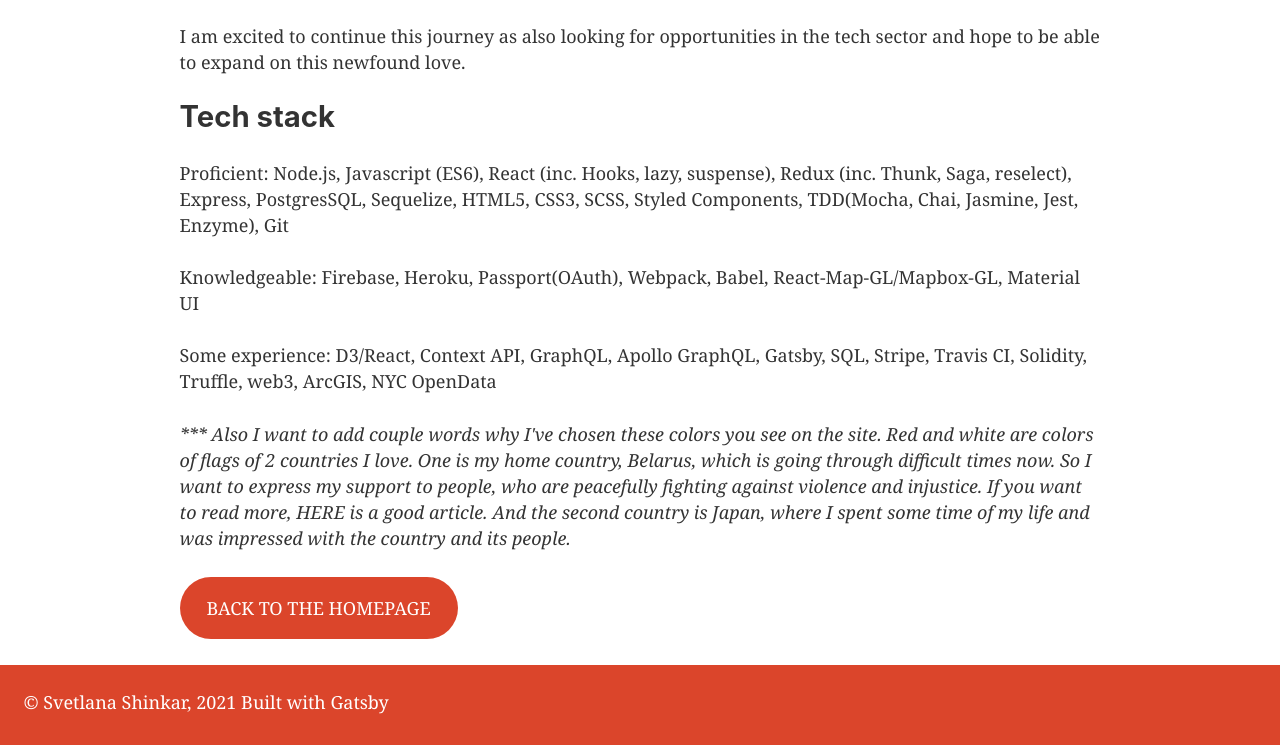
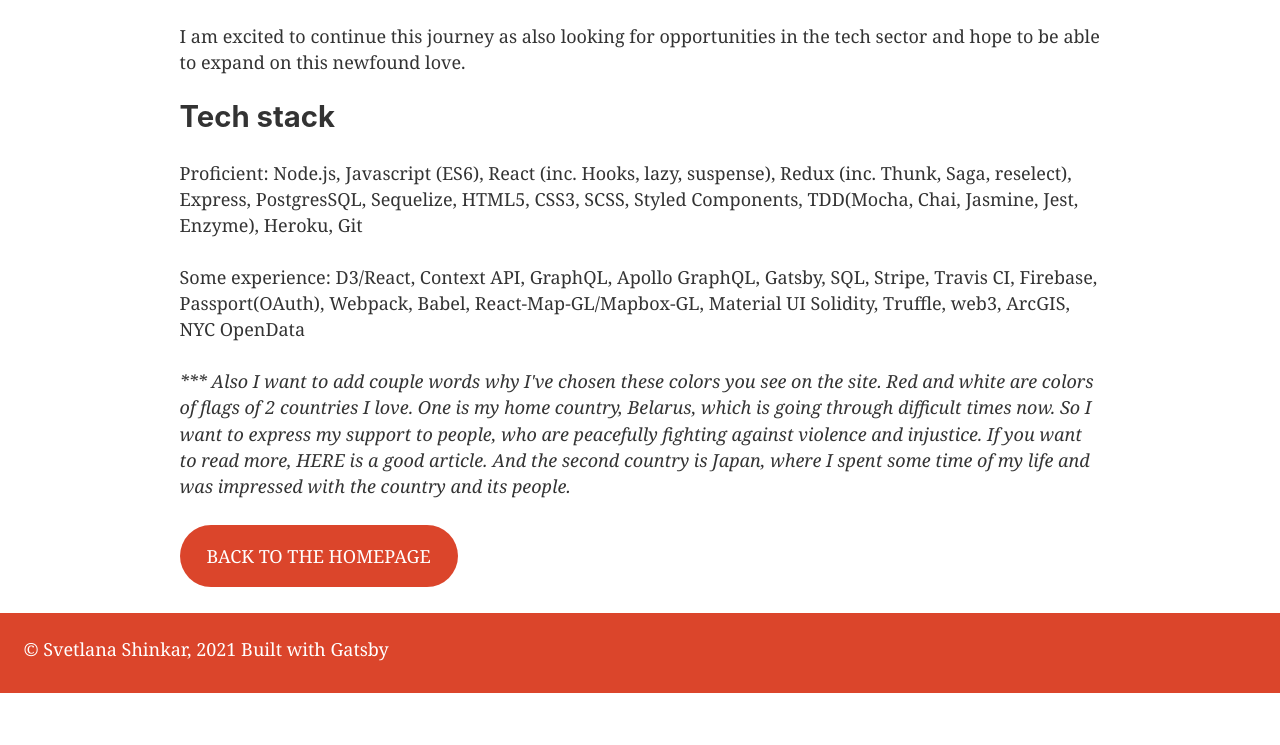
Before and after one commit to Svetanek/gatsby-blog, a Gatsby site: page /about-page in a window 1280 px wide. Shown: the part 808-1553 px from the top of the page. After the commit the page ends 1501 px from the top, so only its background shows below. Built offline with nearby package versions, Linux system fonts and the light colour scheme; Gatsby itself is replaced by a stand-in of ours.

Commit message:
upd: updated pic and text

```diff
--- a/src/markdown-pages/financial-concepts.md
+++ b/src/markdown-pages/financial-concepts.md
@@ -16,7 +16,7 @@ This calculator is devided in 2 parts.
 The app has been created with create-react-app.
 React, React Hooks, Styled Components, Jest, Enzyme, Responsive Design
 
-<img src="https://github.com/Svetanek/gatsby-blog/raw/master/src/images/calculatorScreen.png" alt="screenshot e-fin_calculator" class="project-img" />
+<img src="https://github.com/Svetanek/gatsby-blog/raw/master/src/images/screenshotCalc.png" alt="screenshot e-fin_calculator" class="project-img" />
 
 <a href="https://github.com/Svetanek/FinPlanning-concepts" class="project-link">Gihub Link</a>
 
--- a/src/pages/about-page.js
+++ b/src/pages/about-page.js
@@ -38,15 +38,12 @@ const AboutPage = () => (
     <p>
       <span>Proficient: </span>Node.js, Javascript (ES6), React (inc. Hooks, lazy, suspense),
       Redux (inc. Thunk, Saga, reselect), Express, PostgresSQL, Sequelize,
-      HTML5, CSS3, SCSS, Styled Components, TDD(Mocha, Chai, Jasmine, Jest, Enzyme), Git
-    </p>
-    <p>
-      <span>Knowledgeable: </span> Firebase, Heroku,
-      Passport(OAuth), Webpack, Babel, React-Map-GL/Mapbox-GL, Material UI
+      HTML5, CSS3, SCSS, Styled Components, TDD(Mocha, Chai, Jasmine, Jest, Enzyme), Heroku, Git
     </p>
     <p>
       <span>Some experience: </span>
       D3/React, Context API, GraphQL, Apollo GraphQL, Gatsby, SQL, Stripe, Travis CI,
+      Firebase, Passport(OAuth), Webpack, Babel, React-Map-GL/Mapbox-GL, Material UI
       Solidity, Truffle, web3, ArcGIS, NYC OpenData
     </p>
     <i>
```
Also changed, not shown: README.md, src/images/calculatorScreen.png (deleted), src/images/screenshotCacl.png (added).
